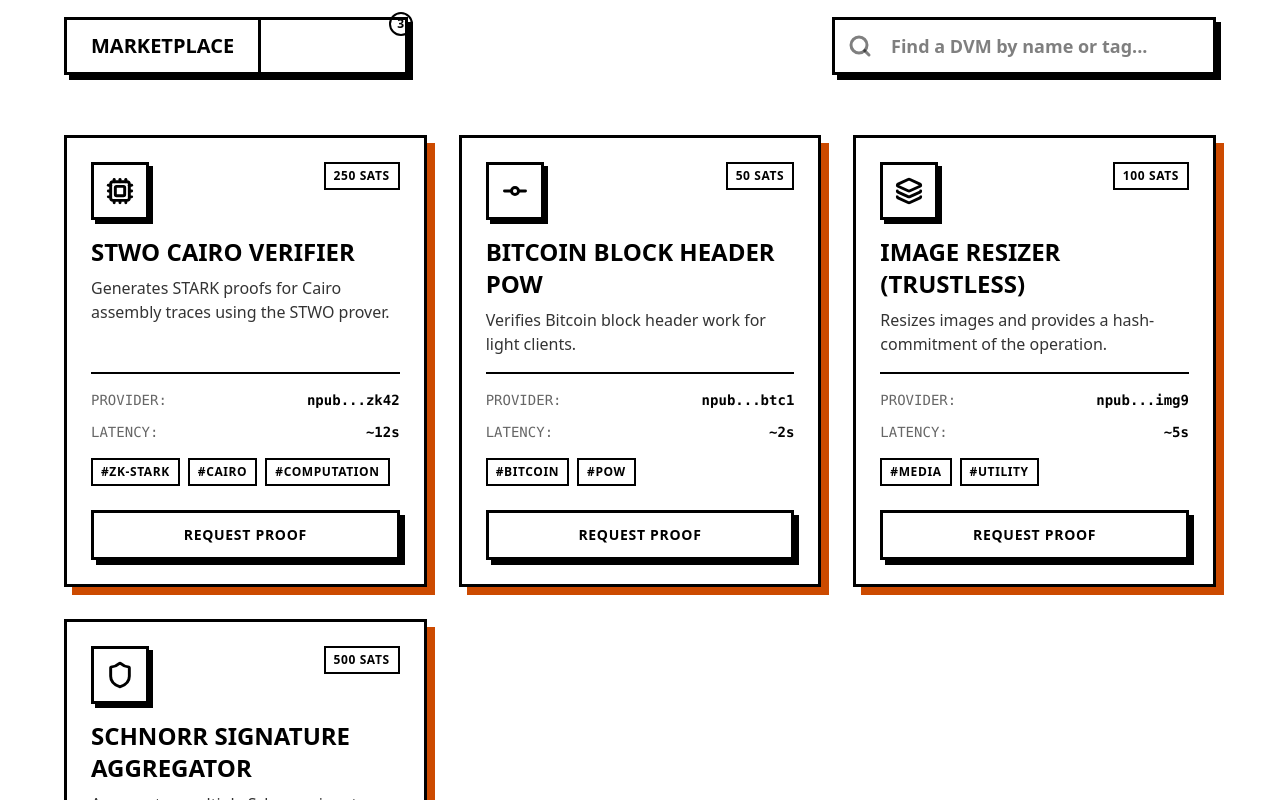
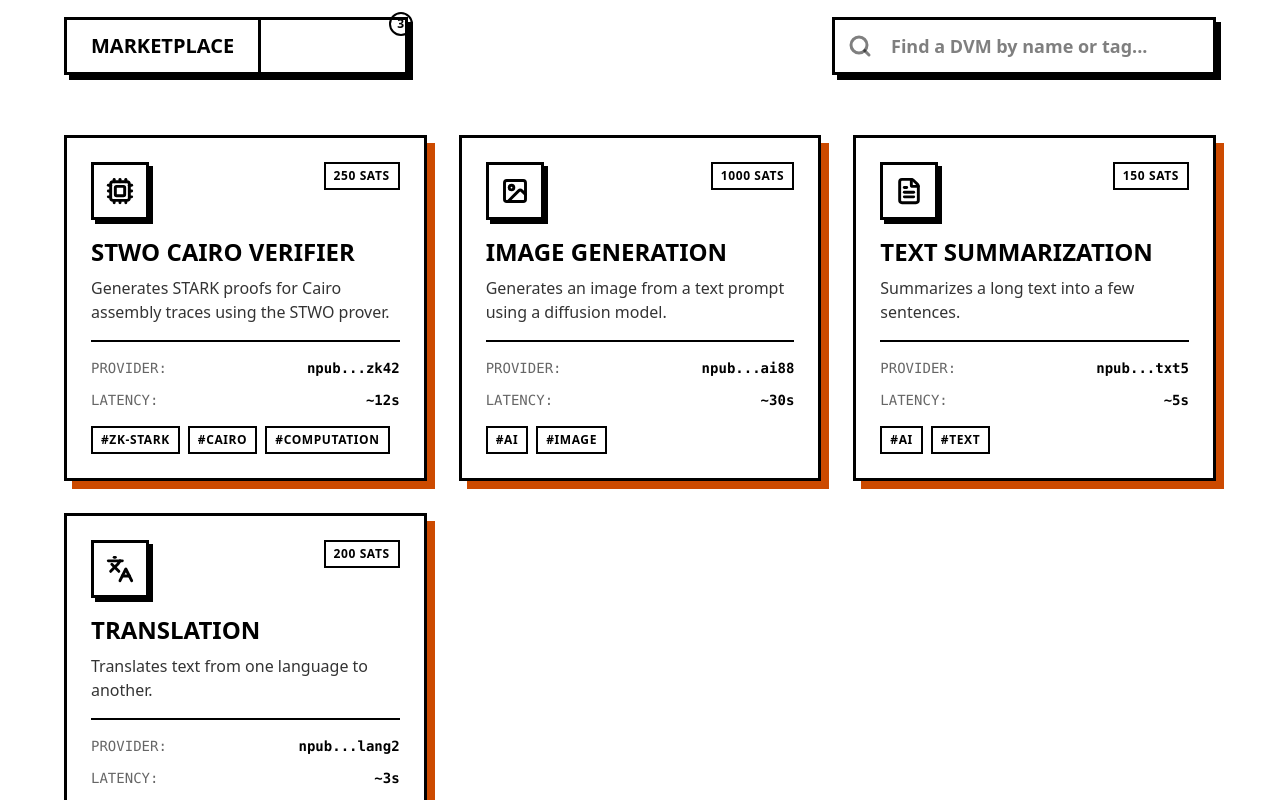
Before and after one commit to AbdelStark/SoulSociety, a React (Vite) app: page / in a window 1280 px wide. Shown: the part 820-1620 px from the top of the page. Built offline with nearby package versions, Linux system fonts and the light colour scheme.

Commit message:
feat(app): implement service pages and job flow

```diff
--- a/src/App.tsx
+++ b/src/App.tsx
@@ -1,4 +1,4 @@
-import React, { useState } from 'react';
+import React, { useState, useEffect } from 'react';
 import {
   Shield,
   Cpu,
@@ -14,11 +14,24 @@ import {
   Activity,
   ChevronRight,
   GitCommit,
-  Layers
+  Layers,
+  FileText,
+  ImageIcon,
+  Languages,
+  ArrowLeft,
+  Loader2
 } from 'lucide-react';
 import { motion, AnimatePresence } from 'framer-motion';
+import { text } from 'stream/consumers';
 
 // --- Types & Mock Data ---
+
+type FormField = {
+  name: string;
+  label: string;
+  type: 'text' | 'textarea' | 'number';
+  placeholder: string;
+};
 
 type Service = {
   id: string;
@@ -29,6 +42,7 @@ type Service = {
   latency: string;
   tags: string[];
   icon: React.ComponentType<{ size?: number, strokeWidth?: number, className?: string }>;
+  formFields: FormField[];
 };
 
 type Job = {
@@ -37,6 +51,8 @@ type Job = {
   status: 'pending' | 'processing' | 'proven' | 'verified';
   timestamp: string;
   proofHash?: string;
+  jobData?: any;
+  resultData?: any;
 };
 
 const MOCK_SERVICES: Service[] = [
@@ -48,43 +64,56 @@ const MOCK_SERVICES: Service[] = [
     price: '250 sats',
     latency: '~12s',
     tags: ['ZK-STARK', 'Cairo', 'Computation'],
-    icon: Cpu
+    icon: Cpu,
+    formFields: [
+      { name: 'cairoCode', label: 'Cairo Code', type: 'textarea', placeholder: 'Enter your Cairo code here...' }
+    ]
   },
   {
     id: 's2',
-    name: 'Bitcoin Block Header PoW',
-    description: 'Verifies Bitcoin block header work for light clients.',
-    provider: 'npub...btc1',
-    price: '50 sats',
-    latency: '~2s',
-    tags: ['Bitcoin', 'PoW'],
-    icon: GitCommit
+    name: 'Image Generation',
+    description: 'Generates an image from a text prompt using a diffusion model.',
+    provider: 'npub...ai88',
+    price: '1000 sats',
+    latency: '~30s',
+    tags: ['AI', 'Image'],
+    icon: ImageIcon,
+    formFields: [
+      { name: 'prompt', label: 'Prompt', type: 'text', placeholder: 'e.g., "A cat wearing a wizard hat"' }
+    ]
   },
   {
     id: 's3',
-    name: 'Image Resizer (Trustless)',
-    description: 'Resizes images and provides a hash-commitment of the operation.',
-    provider: 'npub...img9',
-    price: '100 sats',
+    name: 'Text Summarization',
+    description: 'Summarizes a long text into a few sentences.',
+    provider: 'npub...txt5',
+    price: '150 sats',
     latency: '~5s',
-    tags: ['Media', 'Utility'],
-    icon: Layers
+    tags: ['AI', 'Text'],
+    icon: FileText,
+    formFields: [
+      { name: 'textToSummarize', label: 'Text to Summarize', type: 'textarea', placeholder: 'Enter the text you want to summarize...' }
+    ]
   },
   {
     id: 's4',
-    name: 'Schnorr Signature Aggregator',
-    description: 'Aggregates multiple Schnorr signatures into a single validity proof.',
-    provider: 'npub...sig7',
-    price: '500 sats',
-    latency: '~45s',
-    tags: ['Crypto', 'Signatures'],
-    icon: Shield
-  }
+    name: 'Translation',
+    description: 'Translates text from one language to another.',
+    provider: 'npub...lang2',
+    price: '200 sats',
+    latency: '~3s',
+    tags: ['AI', 'Translation'],
+    icon: Languages,
+    formFields: [
+      { name: 'textToTranslate', label: 'Text to Translate', type: 'text', placeholder: 'Enter text...' },
+      { name: 'targetLanguage', label: 'Target Language', type: 'text', placeholder: 'e.g., "Spanish"' }
+    ]
+  },
 ];
 
 const MOCK_JOBS: Job[] = [
-  { id: 'job_8f7a...9c21', serviceId: 's1', status: 'verified', timestamp: '2 mins ago', proofHash: '0x7a...9f' },
-  { id: 'job_3b2c...1d44', serviceId: 's3', status: 'proven', timestamp: '5 mins ago', proofHash: '0x3b...1d' },
+  { id: 'job_8f7a...9c21', serviceId: 's1', status: 'verified', timestamp: '2 mins ago', proofHash: '0x7a...9f', resultData: { summary: "..." } },
+  { id: 'job_3b2c...1d44', serviceId: 's3', status: 'proven', timestamp: '5 mins ago', proofHash: '0x3b...1d', resultData: { summary: "..." } },
   { id: 'job_9e11...00p2', serviceId: 's1', status: 'processing', timestamp: 'Just now' },
 ];
 
@@ -95,33 +124,37 @@ const BrutalButton = ({
   onClick,
   variant = 'primary',
   className = '',
-  icon: Icon
+  icon: Icon,
+  disabled = false,
 }: {
   children: React.ReactNode;
   onClick?: () => void;
   variant?: 'primary' | 'secondary' | 'outline' | 'ghost';
   className?: string;
   icon?: any;
+  disabled?: boolean;
 }) => {
-  const baseStyles = "relative font-bold border-3 border-black px-6 py-3 transition-all duration-75 active:translate-x-[3px] active:translate-y-[3px] active:shadow-none flex items-center justify-center gap-2 uppercase tracking-wider text-sm";
+  const baseStyles = "relative font-bold border-3 border-black px-6 py-3 transition-all duration-75 flex items-center justify-center gap-2 uppercase tracking-wider text-sm";
 
   const variants = {
-    primary: "bg-stark-orange text-black shadow-[5px_5px_0px_0px_#000] hover:bg-stark-orange-hover",
-    secondary: "bg-nostr-purple text-black shadow-[5px_5px_0px_0px_#000] hover:bg-nostr-purple-hover",
-    outline: "bg-paper text-black shadow-[5px_5px_0px_0px_#000] hover:bg-white",
+    primary: "bg-stark-orange text-black shadow-[5px_5px_0px_0px_#000] hover:bg-stark-orange-hover enabled:active:translate-x-[3px] enabled:active:translate-y-[3px] enabled:active:shadow-none",
+    secondary: "bg-nostr-purple text-black shadow-[5px_5px_0px_0px_#000] hover:bg-nostr-purple-hover enabled:active:translate-x-[3px] enabled:active:translate-y-[3px] enabled:active:shadow-none",
+    outline: "bg-paper text-black shadow-[5px_5px_0px_0px_#000] hover:bg-white enabled:active:translate-x-[3px] enabled:active:translate-y-[3px] enabled:active:shadow-none",
     ghost: "border-transparent hover:bg-black/5"
   };
 
+  const disabledStyles = "disabled:bg-gray-300 disabled:shadow-none disabled:cursor-not-allowed";
+
   return (
-    <button onClick={onClick} className={`${baseStyles} ${variants[variant]} ${className}`}>
+    <button onClick={onClick} className={`${baseStyles} ${variants[variant]} ${className} ${disabledStyles}`} disabled={disabled}>
       {Icon && <Icon size={18} strokeWidth={3} />}
       <span>{children}</span>
     </button>
   );
 };
 
-const BrutalCard = ({ children, className = "", color = "bg-paper" }: { children: React.ReactNode, className?: string, color?: string }) => (
-  <div className={`border-3 border-black shadow-[8px_8px_0px_0px_#CC4A00] p-6 ${color} ${className}`}>
+const BrutalCard = ({ children, className = "", color = "bg-paper", onClick }: { children: React.ReactNode, className?: string, color?: string, onClick?: () => void }) => (
+  <div onClick={onClick} className={`border-3 border-black shadow-[8px_8px_0px_0px_#CC4A00] p-6 ${color} ${className}`}>
     {children}
   </div>
 );
@@ -135,7 +168,7 @@ const Badge = ({ children, color = "bg-gray-200", className = "" }: { children:
 const StatusIndicator = ({ status }: { status: Job['status'] }) => {
   const styles = {
     pending: { color: 'bg-bitcoin-gold', icon: Clock, text: 'PENDING' },
-    processing: { color: 'bg-blue-400', icon: Activity, text: 'COMPUTING' },
+    processing: { color: 'bg-blue-400 animate-pulse', icon: Loader2, text: 'COMPUTING' },
     proven: { color: 'bg-nostr-purple', icon: Shield, text: 'PROVEN' },
     verified: { color: 'bg-valid-green', icon: CheckCircle, text: 'VERIFIED' },
   };
@@ -144,12 +177,11 @@ const StatusIndicator = ({ status }: { status: Job['status'] }) => {
 
   return (
     <div className={`flex items-center gap-2 border-3 border-black px-3 py-1.5 ${color} text-black`}>
-      <Icon size={16} strokeWidth={3} />
+      <Icon size={16} strokeWidth={3} className={status === 'processing' ? 'animate-spin' : ''}/>
       <span className="font-bold text-sm uppercase">{text}</span>
     </div>
   );
 };
-
 
 const SoulGeometry = () => (
   <motion.div
@@ -182,6 +214,88 @@ const SoulGeometry = () => (
   </motion.div>
 )
 
+const ServicePage = ({ service, onBack, onJobRequest }: { service: Service, onBack: () => void, onJobRequest: (job: Job) => void }) => {
+  const [formData, setFormData] = useState<any>({});
+  const [isSubmitting, setIsSubmitting] = useState(false);
+
+  const handleInputChange = (e: React.ChangeEvent<HTMLInputElement | HTMLTextAreaElement>) => {
+    setFormData({
+      ...formData,
+      [e.target.name]: e.target.value
+    });
+  };
+
+  const handleSubmit = (e: React.FormEvent) => {
+    e.preventDefault();
+    setIsSubmitting(true);
+    const newJob: Job = {
+      id: `job_${Math.random().toString(36).substr(2, 9)}`,
+      serviceId: service.id,
+      status: 'pending',
+      timestamp: 'Just now',
+      jobData: formData
+    };
+    onJobRequest(newJob);
+  };
+
+  return (
+    <motion.div
+      initial={{ opacity: 0, x: 100 }}
+      animate={{ opacity: 1, x: 0 }}
+      exit={{ opacity: 0, x: -100 }}
+      transition={{ duration: 0.3 }}
+    >
+      <BrutalButton onClick={onBack} variant="outline" className="mb-8">
+        <ArrowLeft/> Back to Market
+      </BrutalButton>
+
+      <BrutalCard color="bg-paper" className="shadow-[10px_10px_0px_0px_#000]">
+        <div className="flex items-start gap-6 mb-6">
+          <div className="p-4 border-3 border-black bg-stark-orange shadow-[4px_4px_0_#000]">
+            <service.icon size={40} strokeWidth={2.5} className="text-black"/>
+          </div>
+          <div>
+            <h2 className="text-4xl font-black uppercase">{service.name}</h2>
+            <p className="text-lg font-medium text-black/80">{service.description}</p>
+          </div>
+        </div>
+
+        <form onSubmit={handleSubmit} className="space-y-6 border-t-4 border-black border-dashed pt-6">
+          {service.formFields.map(field => (
+            <div key={field.name} className="flex flex-col">
+              <label htmlFor={field.name} className="text-lg font-bold uppercase mb-2">{field.label}</label>
+              {field.type === 'textarea' ? (
+                <textarea
+                  id={field.name}
+                  name={field.name}
+                  placeholder={field.placeholder}
+                  onChange={handleInputChange}
+                  rows={6}
+                  className="border-3 border-black p-3 font-mono text-base bg-white focus:outline-none focus:shadow-[5px_5px_0_#9D4EDD]"
+                  required
+                />
+              ) : (
+                <input
+                  id={field.name}
+                  name={field.name}
+                  type={field.type}
+                  placeholder={field.placeholder}
+                  onChange={handleInputChange}
+                  className="border-3 border-black p-3 font-mono text-base bg-white focus:outline-none focus:shadow-[5px_5px_0_#9D4EDD]"
+                  required
+                />
+              )}
+            </div>
+          ))}
+          <BrutalButton type="submit" variant="primary" className="w-full text-lg" disabled={isSubmitting}>
+            {isSubmitting ? <><Loader2 className="animate-spin"/> Submitting...</> : <>Request Proof ({service.price})</>}
+          </BrutalButton>
+        </form>
+      </BrutalCard>
+    </motion.div>
+  )
+}
+
 // --- Main Application ---
 
 export default function App() {
@@ -189,7 +303,27 @@ export default function App() {
   const [searchQuery, setSearchQuery] = useState('');
   const [isSidebarOpen, setSidebarOpen] = useState(false);
   const [walletConnected, setWalletConnected] = useState(false);
+  const [selectedService, setSelectedService] = useState<Service | null>(null);
+  const [jobs, setJobs] = useState<Job[]>(MOCK_JOBS);
+
   const toggleWallet = () => setWalletConnected(!walletConnected);
+
+  const handleJobRequest = (newJob: Job) => {
+    setJobs(prevJobs => [newJob, ...prevJobs]);
+    setSelectedService(null);
+    setActiveTab('jobs');
+
+    // Simulate job lifecycle
+    setTimeout(() => {
+      setJobs(prevJobs => prevJobs.map(j => j.id === newJob.id ? { ...j, status: 'processing' } : j));
+    }, 2000);
+    setTimeout(() => {
+      setJobs(prevJobs => prevJobs.map(j => j.id === newJob.id ? { ...j, status: 'proven', proofHash: `0x${Math.random().toString(16).substr(2, 8)}...` } : j));
+    }, 8000);
+    setTimeout(() => {
+      setJobs(prevJobs => prevJobs.map(j => j.id === newJob.id ? { ...j, status: 'verified' } : j));
+    }, 12000);
+  };
 
   const filteredServices = MOCK_SERVICES.filter(s =>
     s.name.toLowerCase().includes(searchQuery.toLowerCase()) ||
@@ -271,6 +405,8 @@ export default function App() {
       {/* --- Main Content --- */}
       <main className="relative max-w-7xl mx-auto p-4 md:p-6 lg:p-8 space-y-20">
 
+        {!selectedService && (
+          <>
             {/* --- Hero Section --- */}
             <section className="grid grid-cols-1 lg:grid-cols-5 gap-8 items-center py-12 md:py-20">
               <div className="lg:col-span-3 space-y-6 text-center lg:text-left">
@@ -317,7 +453,7 @@ export default function App() {
                       >
                         Live Jobs
                         <span className="absolute -top-2 -right-2 text-xs h-6 w-6 flex items-center justify-center bg-bitcoin-gold text-black px-1.5 py-0.5 border-2 border-black font-bold rounded-full">
-                      {MOCK_JOBS.length}
+                          {jobs.length}
                         </span>
                       </button>
                   </div>
@@ -348,7 +484,7 @@ export default function App() {
                       <div className="grid grid-cols-1 md:grid-cols-2 lg:grid-cols-3 gap-8">
                         {filteredServices.map((service) => (
                           <motion.div key={service.id} whileHover={{ y: -8, x: -8 }}>
-                        <BrutalCard className="h-full flex flex-col group cursor-pointer transition-all duration-75 hover:shadow-[12px_12px_0px_0px_#CC4A00]">
+                            <BrutalCard onClick={() => setSelectedService(service)} className="h-full flex flex-col group cursor-pointer transition-all duration-75 hover:shadow-[12px_12px_0px_0px_#CC4A00]">
                               <div className="flex justify-between items-start mb-4">
                                 <div className="p-3 border-3 border-black bg-stark-orange shadow-[4px_4px_0_#000]">
                                   <service.icon size={28} strokeWidth={2.5} className="text-black"/>
@@ -375,10 +511,6 @@ export default function App() {
                                   <Badge key={tag} color="bg-stark-orange/20 text-black">#{tag}</Badge>
                                 ))}
                               </div>
-
-                          <BrutalButton variant="primary" className="w-full mt-6 text-base">
-                            Request Proof
-                          </BrutalButton>
                             </BrutalCard>
                           </motion.div>
                         ))}
@@ -391,8 +523,8 @@ export default function App() {
                       </div>
                     ) : (
                       <div className="space-y-4">
-                    {MOCK_JOBS.map((job) => (
-                      <motion.div key={job.id} initial={{ opacity: 0, x: -20 }} animate={{ opacity: 1, x: 0 }} transition={{ delay: MOCK_JOBS.indexOf(job) * 0.1 }}>
+                        {jobs.map((job) => (
+                          <motion.div key={job.id} initial={{ opacity: 0, x: -20 }} animate={{ opacity: 1, x: 0 }} transition={{ delay: jobs.indexOf(job) * 0.1 }}>
                             <div className="border-3 border-black bg-paper p-4 shadow-[5px_5px_0px_0px_#CC4A00] flex flex-col lg:flex-row items-start lg:items-center justify-between gap-4">
                               <div className="flex items-start lg:items-center gap-4 w-full lg:w-auto">
                                 <div className="p-3 border-3 border-black bg-nostr-purple shadow-[3px_3px_0_#000]">
@@ -433,6 +565,17 @@ export default function App() {
                 </AnimatePresence>
               </div>
             </section>
+          </>
+        )}
+
+        {selectedService && (
+          <ServicePage
+            service={selectedService}
+            onBack={() => setSelectedService(null)}
+            onJobRequest={handleJobRequest}
+          />
+        )}
+
 
         {/* --- Footer --- */}
         <footer className="border-t-4 border-black mt-20 bg-paper">
```
Lines whose indentation alone changed are shown as unchanged.
